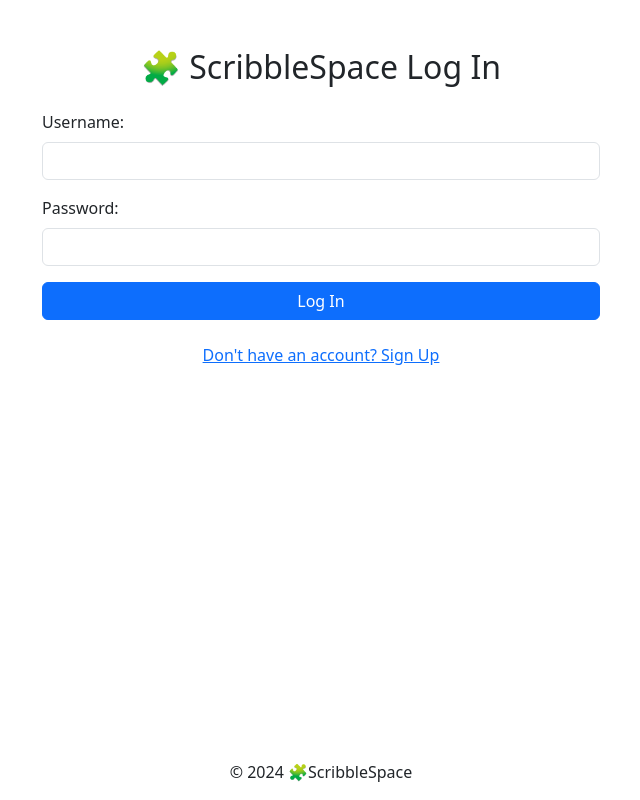
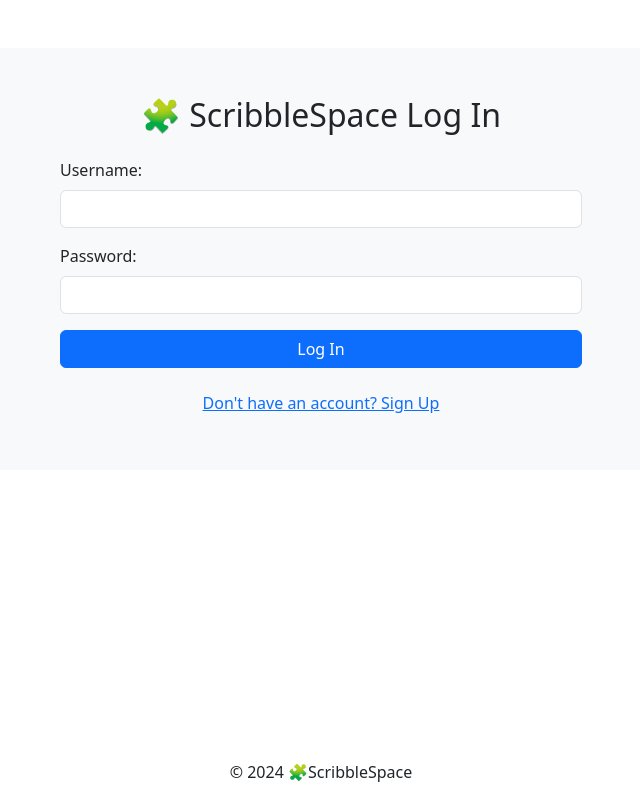
Before and after one commit to abhinabadutta2019/text-editor-try-frontend-react, a React (Create React App) app: page /auth in a window 1280 px wide. Shown: the whole page, without its empty margins (319-959 px from the left). Built offline with nearby package versions, Linux system fonts and the light colour scheme.

Commit message:
made changes in AuthPage

```diff
--- a/src/AuthPage.js
+++ b/src/AuthPage.js
@@ -55,7 +55,7 @@
 
   return (
     <>
-      <div className="container mt-5">
+      <div className="container mt-5 bg-light p-5">
         <h2 className="text-center mb-4">
           🧩 ScribbleSpace {isSignUp ? "Sign Up" : "Log In"}
         </h2>
```
